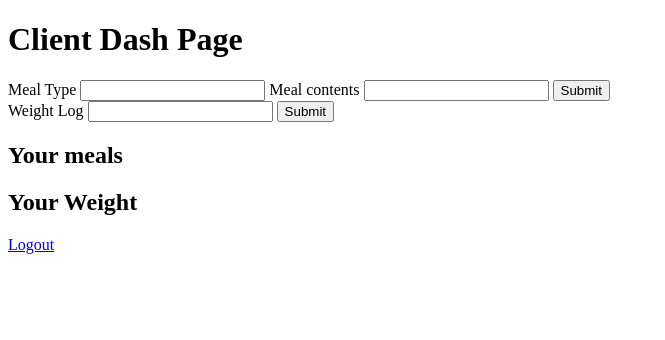
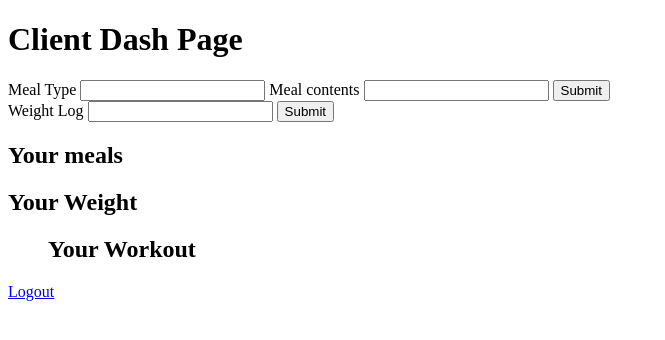
Before and after one commit to sullvs/trainer-app, a Flask app: page /client/dashboard in a window 1280 px wide. Shown: the top 340 px of the page, without its empty margins (0-665 px from the left). Run offline with Flask 3, Linux system fonts and the light colour scheme; the visitor is signed in with stand-in values (Sample User, id 1); data that the repository does not hold is empty.

Commit message:
added login11

```diff
--- a/app.py
+++ b/app.py
@@ -144,8 +144,10 @@ def client_dashboard():
             conn=sqlite3.connect('trainer_app.db')
             m_rows=conn.execute('SELECT meal_type, meal_content, log_time FROM food_log  WHERE user_id = ?', (session['user_id'],)).fetchall()
             w_rows=conn.execute('SELECT current_weight, log_time FROM weight_log WHERE user_id = ?', (session['user_id'],)).fetchall()
+            wr_rows=conn.execute('SELECT num_of_days, log_time FROM workout WHERE user_id = ?', (session['user_id'],)).fetchall()
+
             conn.close()
-            return render_template("client_dash.html", meals=m_rows, weights=w_rows)
+            return render_template("client_dash.html", meals=m_rows, weights=w_rows, workout=wr_rows)
 
 @app.route('/logout')
 def logout():
--- a/templates/client_dash.html
+++ b/templates/client_dash.html
@@ -31,6 +31,12 @@
         <li>{{ weight[0] }} - {{ weight[1] }}</li>
         {% endfor %}
     </ul>
+    <ul>
+        <h2>Your Workout</h2>
+        {% for workout in workout %}
+            <li>{{ workout[0] }} - {{ workout[1] }}</li>
+        {% endfor %}
+    </ul>
     <a href='/logout'>Logout</a>
 </body>
 </html>
```
